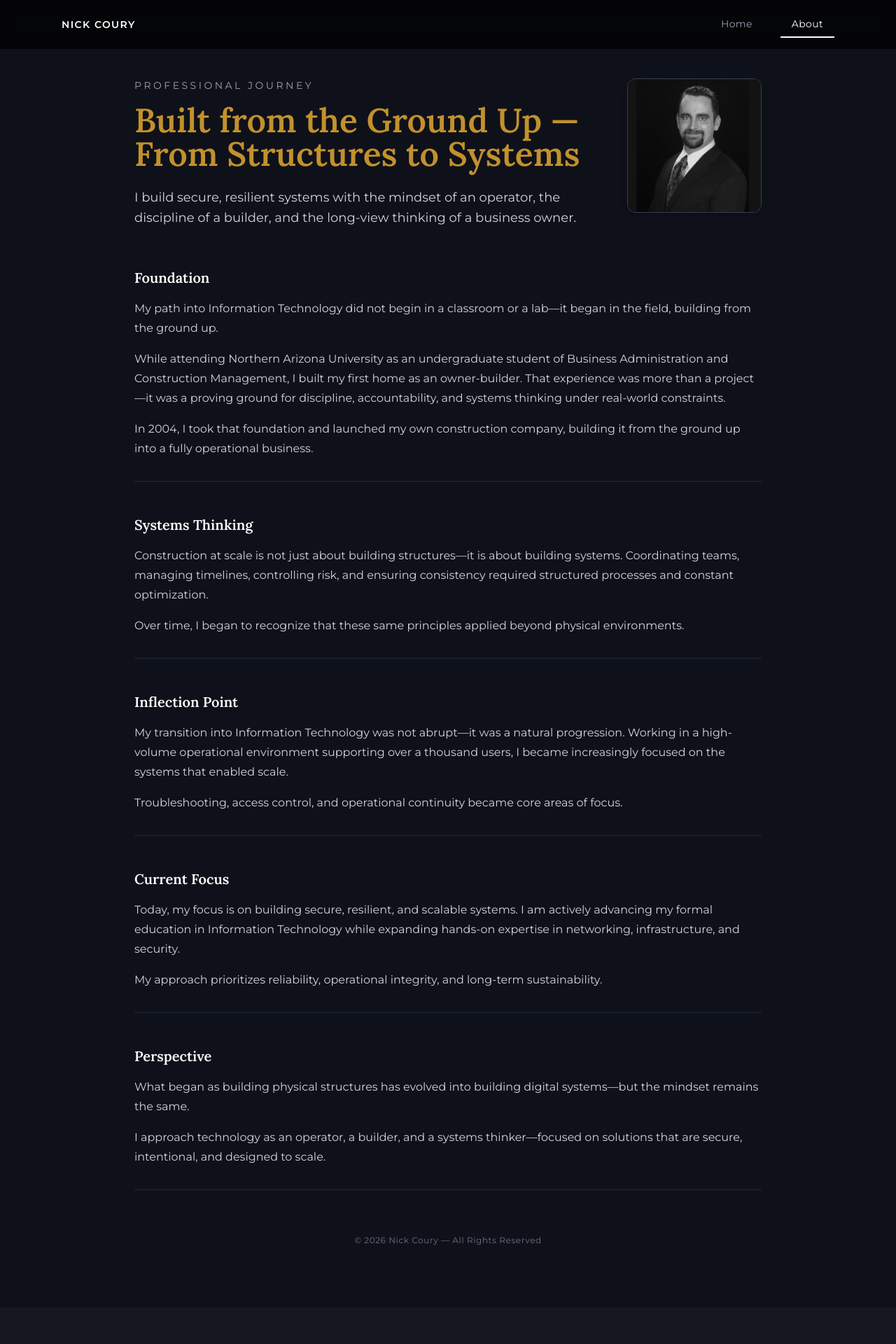
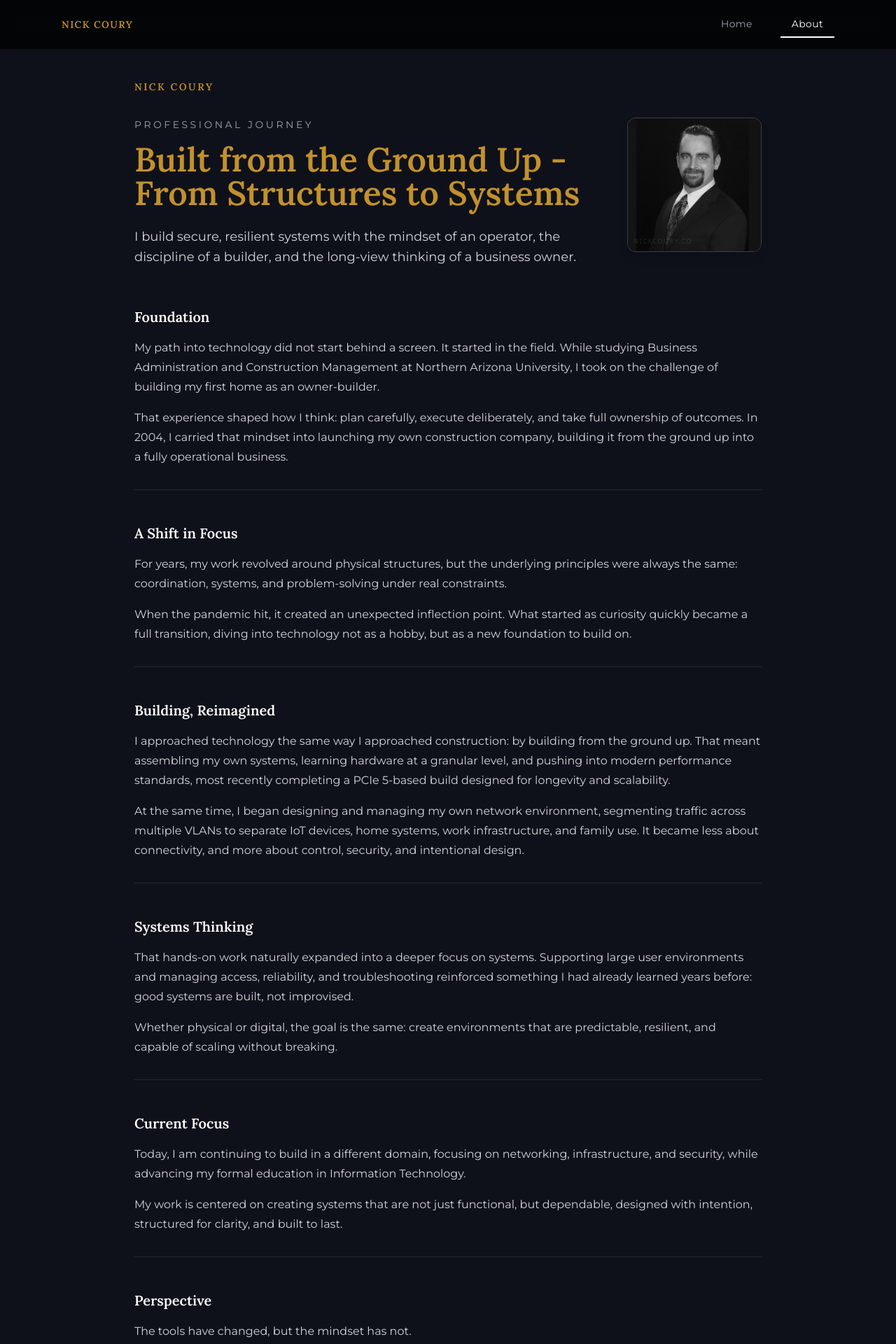
Before and after one commit to zibtec/nictec, a React (Vite) app: page /about in a window 1280 px wide. Shown: the top 1920 px of the page at 70% size. Before the commit the page ends 1868 px from the top, so only its background shows below. Built offline with nearby package versions, Linux system fonts and the light colour scheme; no server answers.

Commit message:
Refine about page and analytics setup

```diff
--- a/src/components/Navbar.jsx
+++ b/src/components/Navbar.jsx
@@ -3,6 +3,7 @@ import { Link, useLocation } from "react-router-dom";
 const Navbar = () => {
   const location = useLocation();
   const isAboutPage = location.pathname === "/about";
+  const brandTarget = isAboutPage ? "/" : "/about";
 
   const linkStyle = (path) =>
     `px-4 py-2 text-sm tracking-wide transition ${
@@ -11,27 +12,39 @@ const Navbar = () => {
         : "text-gray-400 hover:text-white"
     }`;
 
+  const handleAboutClick = (event) => {
+    if (location.pathname === "/about") {
+      event.preventDefault();
+      window.scrollTo({ top: 0, left: 0, behavior: "auto" });
+    }
+  };
+
   return (
     <nav className="fixed top-0 left-0 w-full bg-black/70 backdrop-blur-md z-50">
       <div className="max-w-6xl mx-auto px-6 py-4 flex justify-between items-center">
 
         {/* Logo / Name */}
-        {isAboutPage ? (
-          <span className="text-white font-semibold tracking-widest text-sm">
-            NICK COURY
-          </span>
-        ) : (
-          <Link to="/" className="text-white font-semibold tracking-widest text-sm">
-            NICK COURY
-          </Link>
-        )}
+        <Link
+          to={brandTarget}
+          className={`font-display text-sm font-semibold tracking-widest transition ${
+            isAboutPage
+              ? "text-[var(--seal-gold)] hover:text-[var(--ethereal-ivory)]"
+              : "text-white hover:text-[var(--seal-gold)]"
+          }`}
+        >
+          NICK COURY
+        </Link>
 
         {/* Navigation Links */}
         <div className="flex space-x-6">
           <Link to="/" className={linkStyle("/")}>
             Home
           </Link>
-          <Link to="/about" className={linkStyle("/about")}>
+          <Link
+            to="/about"
+            className={linkStyle("/about")}
+            onClick={handleAboutClick}
+          >
             About
           </Link>
         </div>
--- a/src/pages/About.jsx
+++ b/src/pages/About.jsx
@@ -11,13 +11,54 @@ const sections = [
     content: (
       <>
         <p>
-          My path into Information Technology did not begin in a classroom or a lab—it began in the field, building from the ground up.
+          My path into technology did not start behind a screen. It started in
+          the field. While studying Business Administration and Construction
+          Management at Northern Arizona University, I took on the challenge of
+          building my first home as an owner-builder.
         </p>
         <p>
-          While attending Northern Arizona University as an undergraduate student of Business Administration and Construction Management, I built my first home as an owner-builder. That experience was more than a project—it was a proving ground for discipline, accountability, and systems thinking under real-world constraints.
+          That experience shaped how I think: plan carefully, execute
+          deliberately, and take full ownership of outcomes. In 2004, I carried
+          that mindset into launching my own construction company, building it
+          from the ground up into a fully operational business.
+        </p>
+      </>
+    ),
+  },
+  {
+    title: "A Shift in Focus",
+    content: (
+      <>
+        <p>
+          For years, my work revolved around physical structures, but the
+          underlying principles were always the same: coordination, systems,
+          and problem-solving under real constraints.
         </p>
         <p>
-          In 2004, I took that foundation and launched my own construction company, building it from the ground up into a fully operational business.
+          When the pandemic hit, it created an unexpected inflection point.
+          What started as curiosity quickly became a full transition, diving
+          into technology not as a hobby, but as a new foundation to build on.
+        </p>
+      </>
+    ),
+  },
+  {
+    title: "Building, Reimagined",
+    content: (
+      <>
+        <p>
+          I approached technology the same way I approached construction: by
+          building from the ground up. That meant assembling my own systems,
+          learning hardware at a granular level, and pushing into modern
+          performance standards, most recently completing a PCIe 5-based build
+          designed for longevity and scalability.
+        </p>
+        <p>
+          At the same time, I began designing and managing my own network
+          environment, segmenting traffic across multiple VLANs to separate IoT
+          devices, home systems, work infrastructure, and family use. It became
+          less about connectivity, and more about control, security, and
+          intentional design.
         </p>
       </>
     ),
@@ -27,23 +68,15 @@ const sections = [
     content: (
       <>
         <p>
-          Construction at scale is not just about building structures—it is about building systems. Coordinating teams, managing timelines, controlling risk, and ensuring consistency required structured processes and constant optimization.
+          That hands-on work naturally expanded into a deeper focus on systems.
+          Supporting large user environments and managing access, reliability,
+          and troubleshooting reinforced something I had already learned years
+          before: good systems are built, not improvised.
         </p>
         <p>
-          Over time, I began to recognize that these same principles applied beyond physical environments.
-        </p>
-      </>
-    ),
-  },
-  {
-    title: "Inflection Point",
-    content: (
-      <>
-        <p>
-          My transition into Information Technology was not abrupt—it was a natural progression. Working in a high-volume operational environment supporting over a thousand users, I became increasingly focused on the systems that enabled scale.
-        </p>
-        <p>
-          Troubleshooting, access control, and operational continuity became core areas of focus.
+          Whether physical or digital, the goal is the same: create
+          environments that are predictable, resilient, and capable of scaling
+          without breaking.
         </p>
       </>
     ),
@@ -53,10 +86,14 @@ const sections = [
     content: (
       <>
         <p>
-          Today, my focus is on building secure, resilient, and scalable systems. I am actively advancing my formal education in Information Technology while expanding hands-on expertise in networking, infrastructure, and security.
+          Today, I am continuing to build in a different domain, focusing on
+          networking, infrastructure, and security, while advancing my formal
+          education in Information Technology.
         </p>
         <p>
-          My approach prioritizes reliability, operational integrity, and long-term sustainability.
+          My work is centered on creating systems that are not just functional,
+          but dependable, designed with intention, structured for clarity, and
+          built to last.
         </p>
       </>
     ),
@@ -65,11 +102,27 @@ const sections = [
     title: "Perspective",
     content: (
       <>
+        <p>The tools have changed, but the mindset has not.</p>
         <p>
-          What began as building physical structures has evolved into building digital systems—but the mindset remains the same.
+          I approach everything with an ownership mindset, as if I am the one
+          who has to live with the outcome long after it is delivered. The
+          difference now is that the structures I build are not physical. They
+          are digital, interconnected, and constantly evolving.
         </p>
         <p>
-          I approach technology as an operator, a builder, and a systems thinker—focused on solutions that are secure, intentional, and designed to scale.
+          Whether I am building infrastructure, designing a network, or solving
+          a system issue, the standard is the same: it has to be done right,
+          built with purpose, and able to stand on its own without constant
+          correction.
+        </p>
+        <p>
+          That means thinking beyond the immediate task, anticipating failure
+          points, designing for resilience, and holding a level of quality that
+          reflects something I would stand behind personally.
+        </p>
+        <p>
+          Because in the end, the goal is not just to make something work. It
+          is to build something that lasts.
         </p>
       </>
     ),
@@ -78,53 +131,70 @@ const sections = [
 
 const About = () => {
   return (
-    <section className="min-h-screen bg-[#0f111a] text-white px-6 pt-28 pb-20">
-      <div className="max-w-4xl mx-auto">
+    <section className="min-h-screen bg-[#0f111a] px-6 pt-28 pb-20 text-white">
+      <div className="mx-auto max-w-4xl">
+        <div className="mb-8">
+          <Link
+            to="/"
+            className="font-display inline-flex items-center text-sm font-semibold uppercase tracking-[0.18em] text-[var(--seal-gold)] transition hover:text-white"
+          >
+            Nick Coury
+          </Link>
+        </div>
 
-        {/* HEADER + IMAGE */}
         <motion.div
           initial={{ opacity: 0, y: 30 }}
           animate={{ opacity: 1, y: 0 }}
           transition={{ duration: 0.6 }}
           className="mb-14"
         >
-          <div className="flex flex-col md:flex-row gap-10 items-start">
-
-            {/* TEXT */}
+          <div className="flex flex-col items-start gap-10 md:flex-row">
             <div className="flex-1">
-              <p className="text-sm tracking-[0.25em] text-gray-400 mb-4 uppercase">
+              <p className="mb-4 text-sm uppercase tracking-[0.25em] text-gray-400">
                 Professional Journey
               </p>
 
-              <h1 className="text-4xl md:text-5xl font-semibold text-[var(--seal-gold)] mb-6 leading-tight">
-                Built from the Ground Up — From Structures to Systems
+              <h1 className="mb-6 text-4xl font-semibold leading-tight text-[var(--seal-gold)] md:text-5xl">
+                Built from the Ground Up - From Structures to Systems
               </h1>
 
-              <p className="text-lg text-gray-300 leading-relaxed">
-                I build secure, resilient systems with the mindset of an operator,
-                the discipline of a builder, and the long-view thinking of a business owner.
+              <p className="text-lg leading-relaxed text-gray-300">
+                I build secure, resilient systems with the mindset of an
+                operator, the discipline of a builder, and the long-view
+                thinking of a business owner.
               </p>
             </div>
 
-            {/* IMAGE */}
-            <div className="w-40 h-40 md:w-48 md:h-48 flex-shrink-0">
-              <div className="w-full h-full rounded-xl overflow-hidden border border-gray-700 shadow-lg">
+            <div className="h-40 w-40 flex-shrink-0 md:h-48 md:w-48">
+              <div className="h-full w-full overflow-hidden rounded-xl border border-gray-700 shadow-lg">
+                <div className="relative h-full w-full">
                   <img
                     src={profileImage}
                     alt="Nick Coury portrait"
-                  className="w-full h-full object-cover grayscale hover:grayscale-0 transition duration-500 select-none pointer-events-auto"
+                    className="h-full w-full select-none object-cover grayscale transition duration-500 hover:grayscale-0"
                     loading="lazy"
                     draggable="false"
+                    onDragStart={(e) => e.preventDefault()}
+                  />
+
+                  <span
+                    className="absolute bottom-2 left-2 z-10 select-none font-sans text-[9px] font-medium uppercase tracking-[0.18em] text-white/10"
+                    aria-hidden="true"
+                  >
+                    nickcoury.co
+                  </span>
+
+                  <div
+                    className="absolute inset-0 z-20 bg-transparent"
                     onContextMenu={(e) => e.preventDefault()}
-                  onDragStart={(e) => e.preventDefault()}
+                    aria-hidden="true"
                   />
                 </div>
               </div>
-
+            </div>
           </div>
         </motion.div>
 
-        {/* CONTENT SECTIONS */}
         {sections.map((section, index) => (
           <motion.div
             key={section.title}
@@ -134,23 +204,19 @@ const About = () => {
             viewport={{ once: true }}
             className="mb-12 border-b border-gray-800 pb-8"
           >
-            <h2 className="text-xl font-semibold text-white mb-4">
+            <h2 className="mb-4 text-xl font-semibold text-white">
               {section.title}
             </h2>
 
-            <div className="text-gray-300 leading-7 space-y-4">
+            <div className="space-y-4 leading-7 text-gray-300">
               {section.content}
             </div>
           </motion.div>
         ))}
 
-        {/* FOOTER */}
-        <footer className="mt-16 text-center text-xs text-gray-500 tracking-wider">
-          © {new Date().getFullYear()} Nick Coury — All Rights Reserved
-          <div className="mt-2 text-gray-600">
-          </div>
+        <footer className="mt-16 text-center text-xs tracking-wider text-[var(--seal-gold)]">
+          &copy; {new Date().getFullYear()} Nick Coury - All Rights Reserved
         </footer>
-
       </div>
     </section>
   );
```
Also changed, not shown: src/App.jsx (+34 -0 lines), src/NickCouryPortfolioHomepage.jsx (+5 -3 lines), 1 other file (tests, documents, lock files or other folders). Lines whose indentation alone changed are shown as unchanged.
